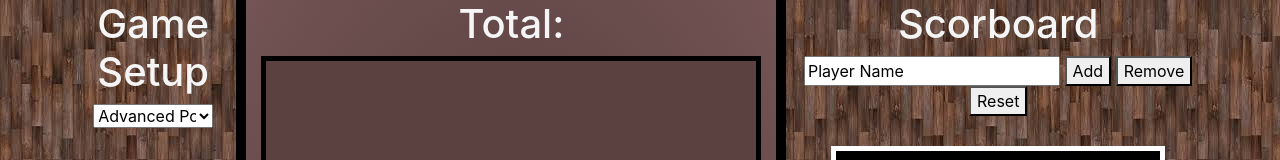
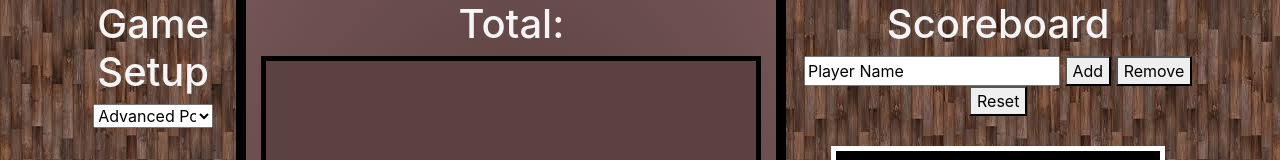
Before and after one commit to jsmit242/Dart-Calculator, a plain HTML site: page index.html in a window 1280 px wide. Shown: the top 160 px of the page. Drawn offline with nearby package versions, Linux system fonts and the light colour scheme.

Commit message:
fixed typo

```diff
--- a/index.html
+++ b/index.html
@@ -115,7 +115,7 @@
         </div>
       </div>
       <div class="col text-center">
-        <h1 class="title">Scorboard</h1>
+        <h1 class="title">Scoreboard</h1>
         <div id="addPlayer">
           <input id="playerName" type="text" value="Player Name" onclick="selectText('playerName')">
           <button id="addPlayerButton" onclick="addPlayer()">Add</button>
```
